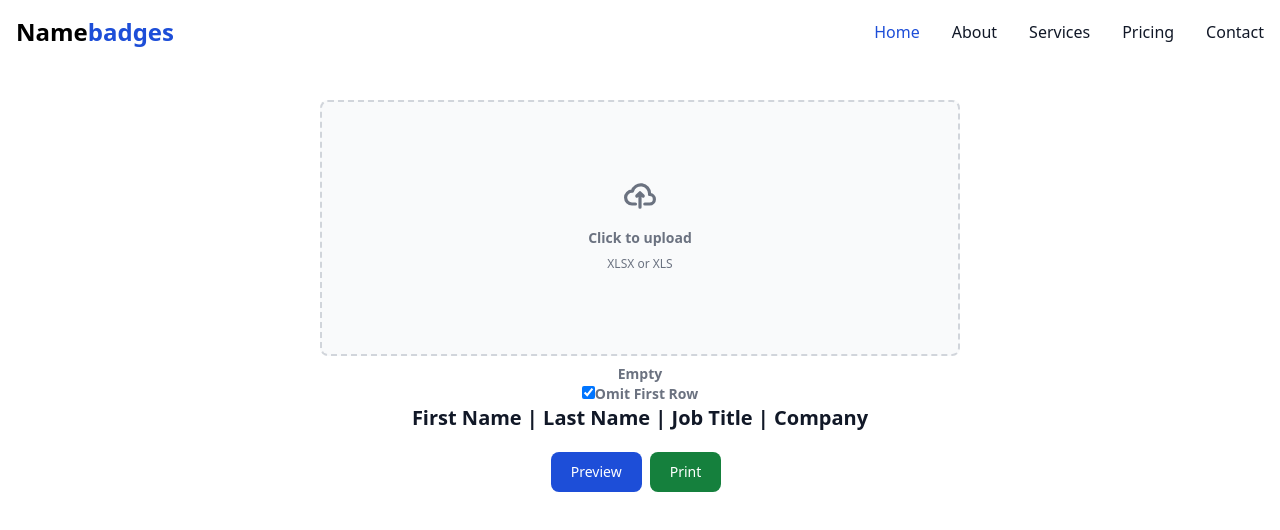
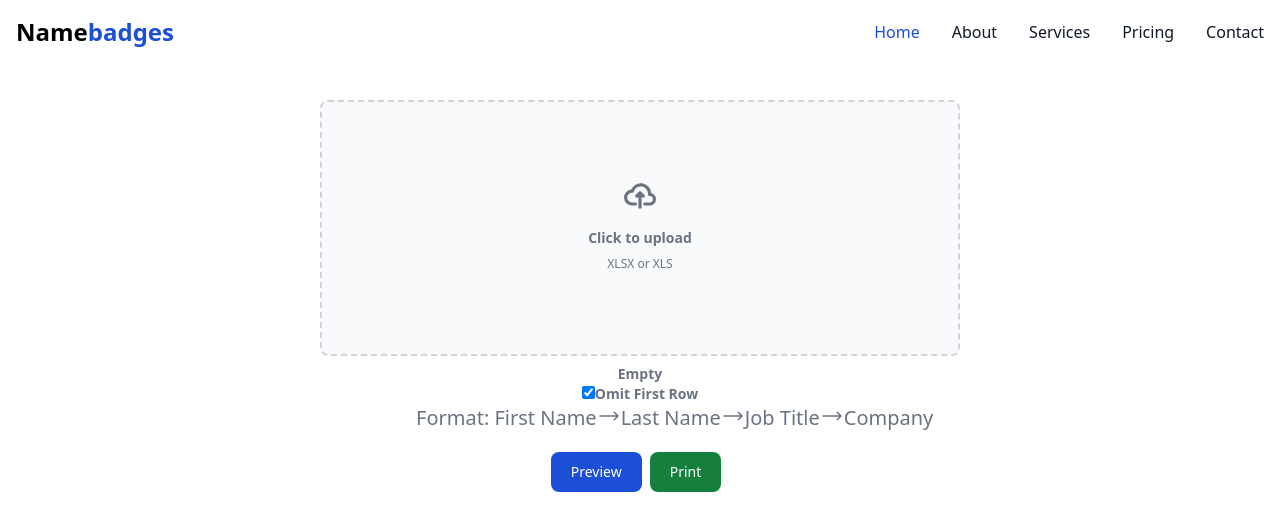
Before and after one commit to likurocplus/name-badges, a React app: page / in a window 1280 px wide. Shown: the top 530 px of the page. Built offline with nearby package versions, Linux system fonts and the light colour scheme.

Commit message:
update UI

```diff
--- a/src/components/UploadButton.jsx
+++ b/src/components/UploadButton.jsx
@@ -106,9 +106,54 @@ const UploadButton = () => {
           Omit First Row
         </label>
       </div>
-      <h2 className="text-xl text-gray-900 dark:text-gray-900 font-semibold block text-center">
-        First Name | Last Name | Job Title | Company
-      </h2>
+      <span className=" flex text-xl text-gray-500 pl-24">
+        Format: First Name{" "}
+        <svg
+          xmlns="http://www.w3.org/2000/svg"
+          fill="none"
+          viewBox="0 0 24 24"
+          stroke-width="1.5"
+          stroke="currentColor"
+          class="size-6"
+        >
+          <path
+            stroke-linecap="round"
+            stroke-linejoin="round"
+            d="M17.25 8.25 21 12m0 0-3.75 3.75M21 12H3"
+          />
+        </svg>
+        Last Name{" "}
+        <svg
+          xmlns="http://www.w3.org/2000/svg"
+          fill="none"
+          viewBox="0 0 24 24"
+          stroke-width="1.5"
+          stroke="currentColor"
+          class="size-6"
+        >
+          <path
+            stroke-linecap="round"
+            stroke-linejoin="round"
+            d="M17.25 8.25 21 12m0 0-3.75 3.75M21 12H3"
+          />
+        </svg>
+        Job Title{" "}
+        <svg
+          xmlns="http://www.w3.org/2000/svg"
+          fill="none"
+          viewBox="0 0 24 24"
+          stroke-width="1.5"
+          stroke="currentColor"
+          class="size-6"
+        >
+          <path
+            stroke-linecap="round"
+            stroke-linejoin="round"
+            d="M17.25 8.25 21 12m0 0-3.75 3.75M21 12H3"
+          />
+        </svg>
+        Company
+      </span>
       {/* Custom Mapping  */}
       {/* <div className="max-w-sm mx-auto">
         <div className="mb-5">
```
